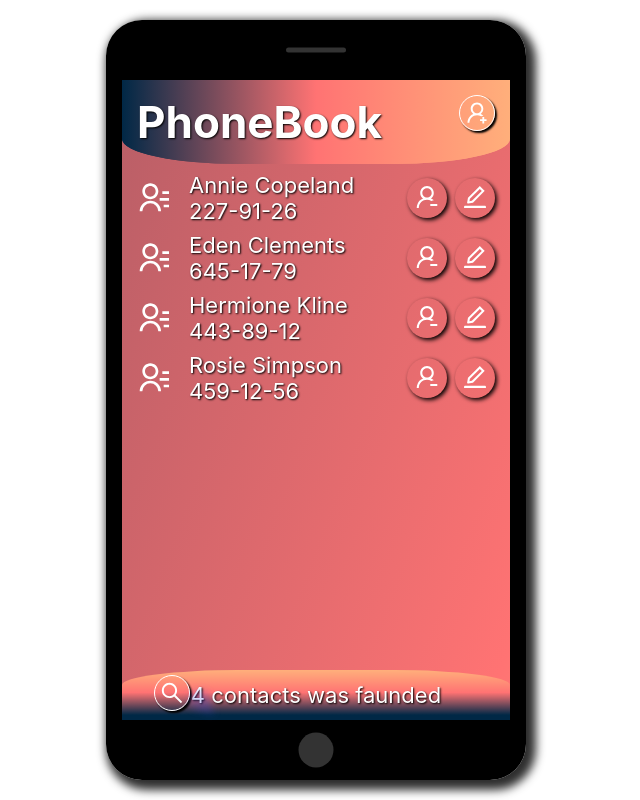
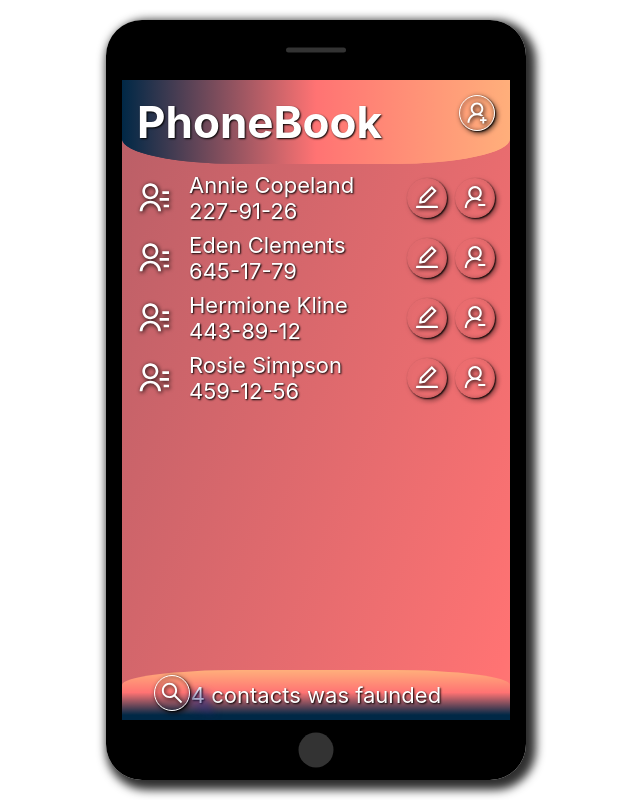
Before and after one commit to besha2vox/goit-react-hw-02-phonebook-styled, a React (Create React App) app: page / in a window 1280 px wide. Shown: the whole page, without its empty margins (324-964 px from the left). Built offline with nearby package versions, Linux system fonts and the light colour scheme.

Commit message:
change some styles for buttons

```diff
--- a/src/components/App.styled.jsx
+++ b/src/components/App.styled.jsx
@@ -62,12 +62,13 @@ const buttonStyle = () => css`
   border: 1px solid #ffffff;
   cursor: pointer;
   transition: transform 300ms ease-in-out, box-shadow 300ms ease-in-out,
-    text-shadow 300ms ease-in-out;
-  text-shadow: 2px 2px 2px black;
-  box-shadow: 2px 2px 2px black;
+    text-shadow 300ms ease-in-out, filter 300ms ease-in-out;
+  filter: drop-shadow(1px 1px 2px black);
+  box-shadow: 1px 1px 2px 0 black;
+
   &:hover {
-    box-shadow: -2px -2px 2px black;
-    text-shadow: -2px -2px 2px black;
+    filter: drop-shadow(-1px -1px 2px black);
+    box-shadow: -1px -1px 2px black;
   }
 `;
 
--- a/src/components/ContactList/ContactList.jsx
+++ b/src/components/ContactList/ContactList.jsx
@@ -4,7 +4,7 @@ import {
   ListItem,
   ListText,
   ListButton,
-  ButtonWrapper,
+  ButtonList,
 } from './ContactList.styled';
 import { AiOutlineUserDelete, AiOutlineEdit } from 'react-icons/ai';
 import { RiContactsLine } from 'react-icons/ri';
@@ -19,14 +19,18 @@ const ContactList = ({ contacts, removeContact, editContact }) => {
             <ListText>{name}</ListText>
             <ListText>{number}</ListText>
           </div>
-          <ButtonWrapper>
-            <ListButton data-action="edit" onClick={editContact}>
-              <AiOutlineUserDelete />
-            </ListButton>
-            <ListButton onClick={removeContact}>
-              <AiOutlineEdit />
-            </ListButton>
-          </ButtonWrapper>
+          <ButtonList>
+            <li>
+              <ListButton data-action="edit" onClick={editContact}>
+                <AiOutlineEdit />
+              </ListButton>
+            </li>
+            <li>
+              <ListButton onClick={removeContact}>
+                <AiOutlineUserDelete />
+              </ListButton>
+            </li>
+          </ButtonList>
         </ListItem>
       ))}
     </List>
--- a/src/components/ContactList/ContactList.styled.jsx
+++ b/src/components/ContactList/ContactList.styled.jsx
@@ -12,9 +12,11 @@ const ListItem = styled.li`
   display: flex;
   align-items: center;
 
-  svg {
+  & > svg {
     width: 32px;
     height: 32px;
+
+    filter: drop-shadow(1px 1px 2px black);
   }
 `;
 
@@ -22,10 +24,12 @@ const ListText = styled.p`
   margin-left: 20px;
 `;
 
-const ButtonWrapper = styled.ul`
+const ButtonList = styled.ul`
   margin-left: auto;
   display: flex;
   gap: 8px;
+  padding: 0;
+  list-style: none;
 `;
 
 const ListButton = styled.button`
@@ -38,8 +42,9 @@ const ListButton = styled.button`
   background-size: cover;
   border: none;
 
-  box-shadow: 2px 2px 4px #000000;
-  transition: box-shadow 300ms ease-in-out;
+  box-shadow: 1px 1px 2px black;
+  filter: drop-shadow(1px 1px 2px black);
+  transition: box-shadow 300ms ease-in-out, filter 300ms ease-in-out;
 
   width: 40px;
   height: 40px;
@@ -49,8 +54,9 @@ const ListButton = styled.button`
   }
 
   &:hover {
-    box-shadow: -2px -2px 4px #000000;
+    box-shadow: -1px -1px 2px #000000;
+    filter: drop-shadow(-1px -1px 1px #000000);
   }
 `;
 
-export { List, ListItem, ListText, ListButton, ButtonWrapper };
+export { List, ListItem, ListText, ListButton, ButtonList };
--- a/src/components/Form/Form.styled.jsx
+++ b/src/components/Form/Form.styled.jsx
@@ -34,7 +34,7 @@ const ContactLabel = styled.label`
   flex-direction: column;
   gap: 4px;
   font-size: 22px;
-  font-weight: semibold;
+  font-weight: 500;
 `;
 
 const ContactInput = styled.input`
```
